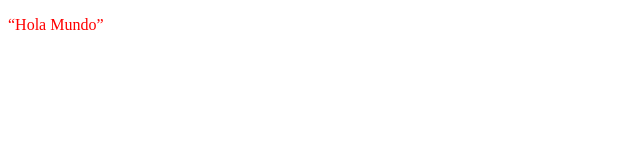
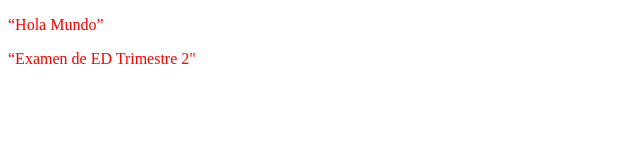
Before and after one commit to mxxrioo/ProyectoWebRecu, a plain HTML site: page index.html in a window 1280 px wide. Shown: the whole page, without its empty margins (0-640 px from the left). Drawn offline with Linux system fonts and the light colour scheme.

Commit message:
Segundo commit

```diff
--- a/index.html
+++ b/index.html
@@ -9,5 +9,6 @@
 </head>
 <body>
     <p>“Hola Mundo”</p>
+    <p>“Examen de ED Trimestre 2"</p>
 </body>
 </html>
```
